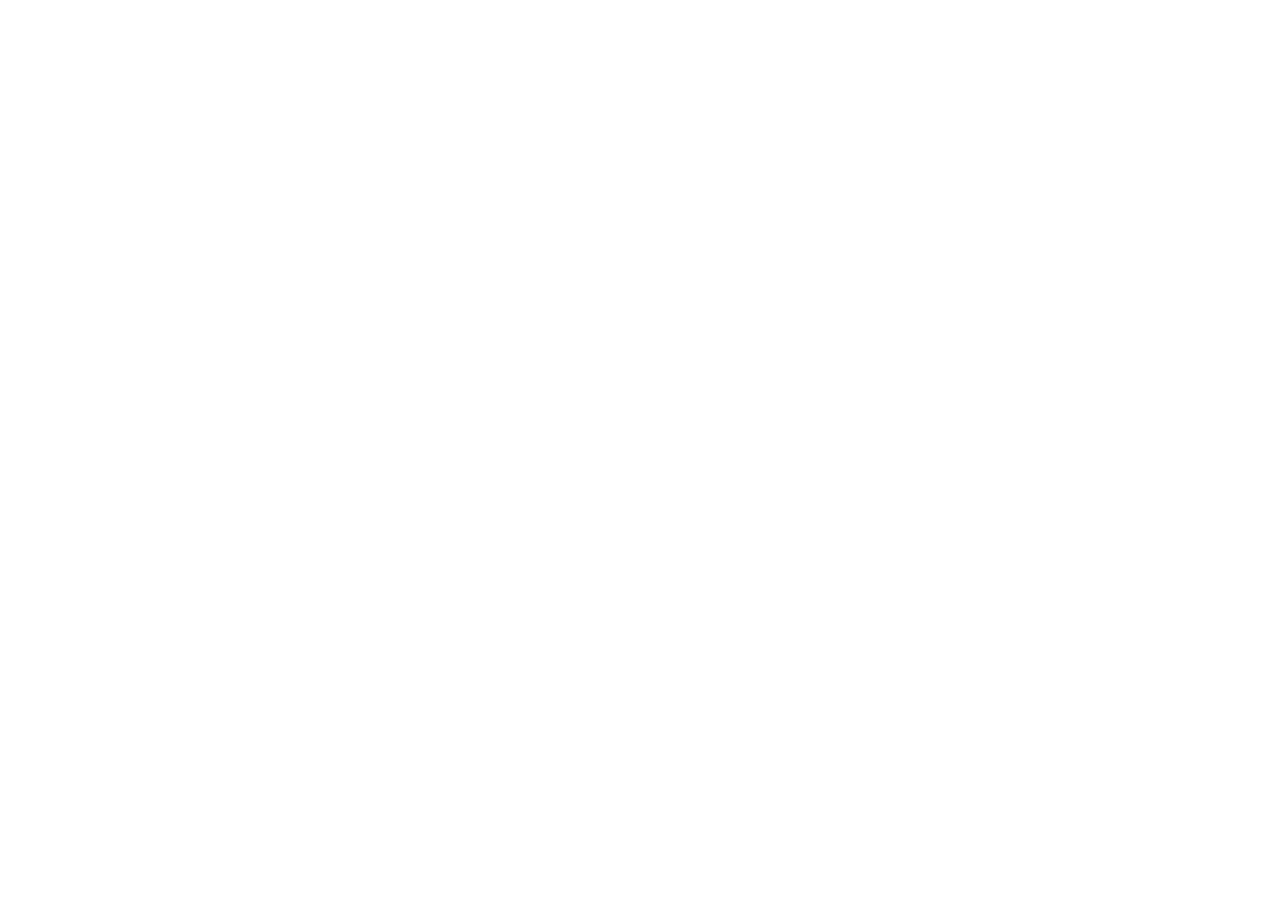
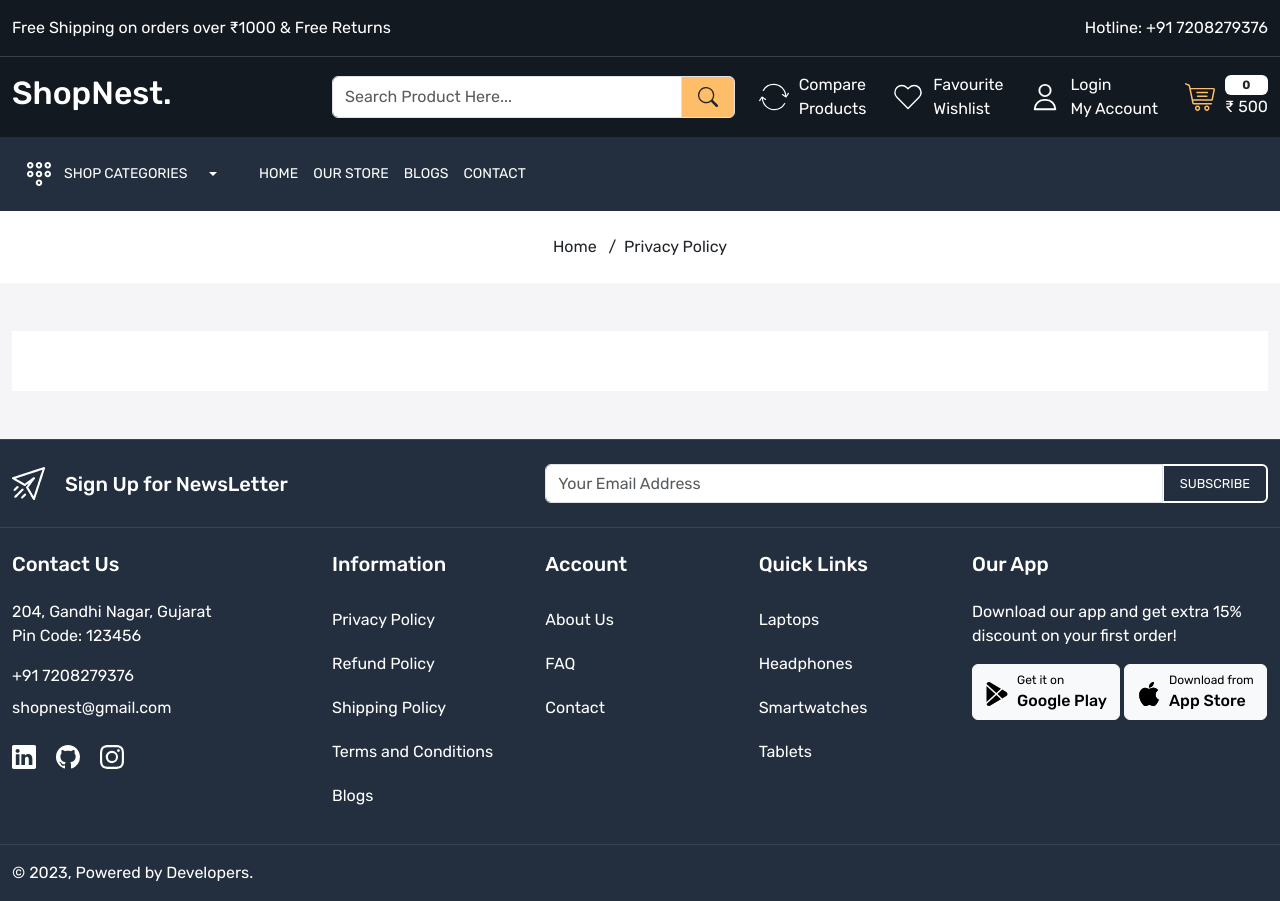
Before and after one commit to FaizanCod/ShopNest, a React (Create React App) app: page /privacy-policy in a window 1280 px wide. Before the commit this address had no page. Before the commit the page ends 800 px from the top, so only its background shows below. Built offline with nearby package versions, Linux system fonts and the light colour scheme.

Commit message:
privacy pages

```diff
--- a/src/App.css
+++ b/src/App.css
@@ -699,3 +699,9 @@
   font-size: 13px;
   color: var(--color-3b4149);
 }
+
+/* Policy Pages */
+.policy {
+  background-color: white;
+  padding: 30px;
+}
--- a/src/App.js
+++ b/src/App.js
@@ -14,6 +14,10 @@
 import Signup from "./pages/Signup";
 import ResetPassword from "./pages/ResetPassword";
 import SingleBlog from "./pages/SingleBlog";
+import PrivacyPolicy from "./pages/PrivacyPolicy";
+import RefundPolicy from "./pages/RefundPolicy";
+import ShippingPolicy from "./pages/ShippingPolicy";
+import TermsAndConditions from "./pages/TermsAndConditions";
 
 function App() {
 	return (
@@ -34,6 +38,13 @@
 						<Route path="forgot-password" element={<ForgotPassword />} />
 						<Route path="signup" element={<Signup />} />
 						<Route path="reset-password" element={<ResetPassword />} />
+						<Route path="privacy-policy" element={<PrivacyPolicy />} />
+						<Route path="refund-policy" element={<RefundPolicy />} />
+						<Route path="shipping-policy" element={<ShippingPolicy />} />
+						<Route
+							path="terms-and-conditions"
+							element={<TermsAndConditions />}
+						/>
 					</Route>
 				</Routes>
 			</BrowserRouter>
--- a/src/components/Footer.js
+++ b/src/components/Footer.js
@@ -78,13 +78,24 @@
 						<div className="col-2">
 							<h5 className="text-white mb-4">Information</h5>
 							<div className="footer-links d-flex flex-column">
-								<Link className="text-white mb-1 py-2">Privacy Policy</Link>
-								<Link className="text-white mb-1 py-2">Refund Policy</Link>
-								<Link className="text-white mb-1 py-2">Shipping Policy</Link>
-								<Link className="text-white mb-1 py-2">
+								<Link to="/privacy-policy" className="text-white mb-1 py-2">
+									Privacy Policy
+								</Link>
+								<Link to="/refund-policy" className="text-white mb-1 py-2">
+									Refund Policy
+								</Link>
+								<Link to="/shipping-policy" className="text-white mb-1 py-2">
+									Shipping Policy
+								</Link>
+								<Link
+									to="/terms-and-conditions"
+									className="text-white mb-1 py-2"
+								>
 									Terms and Conditions
 								</Link>
-								<Link className="text-white mb-1 py-2">Blogs</Link>
+								<Link to="/blogs" className="text-white mb-1 py-2">
+									Blogs
+								</Link>
 							</div>
 						</div>
 						<div className="col-2">
--- /dev/null
+++ b/src/pages/PrivacyPolicy.js
@@ -0,0 +1,23 @@
+import React from "react";
+import Meta from "../components/Meta";
+import BreadCrumb from "../components/BreadCrumb";
+
+const PrivacyPolicy = () => {
+	return (
+		<>
+			<Meta title="Privacy Policy" />
+			<BreadCrumb title="Privacy Policy" />
+			<section className="policy-wrapper home-wrapper-2 py-5">
+				<div className="container-xxl">
+					<div className="row">
+						<div className="col-12">
+							<div className="policy"></div>
+						</div>
+					</div>
+				</div>
+			</section>
+		</>
+	);
+};
+
+export default PrivacyPolicy;
--- /dev/null
+++ b/src/pages/RefundPolicy.js
@@ -0,0 +1,23 @@
+import React from "react";
+import Meta from "../components/Meta";
+import BreadCrumb from "../components/BreadCrumb";
+
+const RefundPolicy = () => {
+	return (
+		<>
+			<Meta title="Refund Policy" />
+			<BreadCrumb title="Refund Policy" />
+			<section className="policy-wrapper home-wrapper-2 py-5">
+				<div className="container-xxl">
+					<div className="row">
+						<div className="col-12">
+							<div className="policy"></div>
+						</div>
+					</div>
+				</div>
+			</section>
+		</>
+	);
+};
+
+export default RefundPolicy;
--- /dev/null
+++ b/src/pages/ShippingPolicy.js
@@ -0,0 +1,23 @@
+import React from "react";
+import Meta from "../components/Meta";
+import BreadCrumb from "../components/BreadCrumb";
+
+const ShippingPolicy = () => {
+	return (
+		<>
+			<Meta title="Shipping Policy" />
+			<BreadCrumb title="Shipping Policy" />
+			<section className="policy-wrapper home-wrapper-2 py-5">
+				<div className="container-xxl">
+					<div className="row">
+						<div className="col-12">
+							<div className="policy"></div>
+						</div>
+					</div>
+				</div>
+			</section>
+		</>
+	);
+};
+
+export default ShippingPolicy;
--- /dev/null
+++ b/src/pages/TermsAndConditions.js
@@ -0,0 +1,23 @@
+import React from "react";
+import Meta from "../components/Meta";
+import BreadCrumb from "../components/BreadCrumb";
+
+const TermsAndConditions = () => {
+	return (
+		<>
+			<Meta title="Terms and Conditions" />
+			<BreadCrumb title="Terms and Conditions" />
+			<section className="policy-wrapper home-wrapper-2 py-5">
+				<div className="container-xxl">
+					<div className="row">
+						<div className="col-12">
+							<div className="policy"></div>
+						</div>
+					</div>
+				</div>
+			</section>
+		</>
+	);
+};
+
+export default TermsAndConditions;
```
